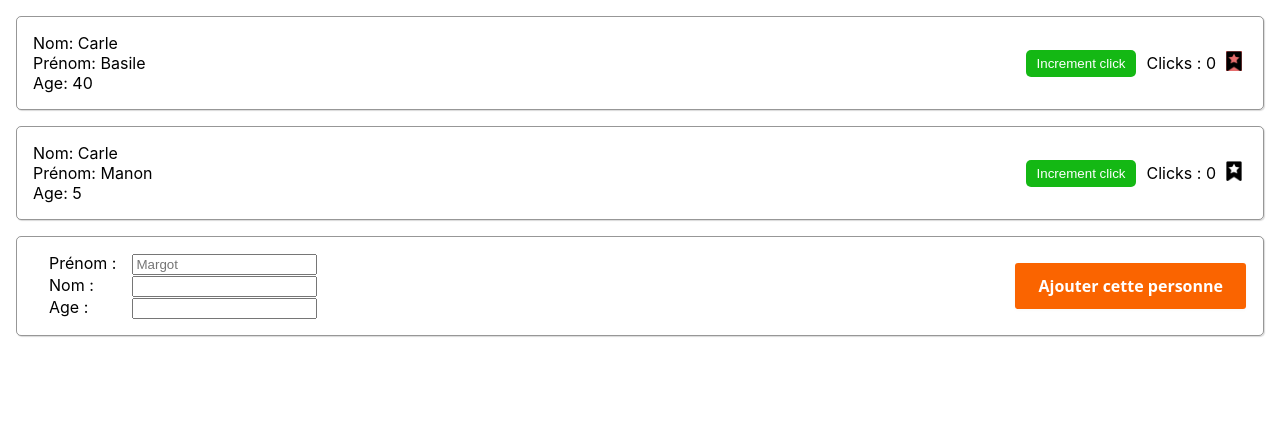
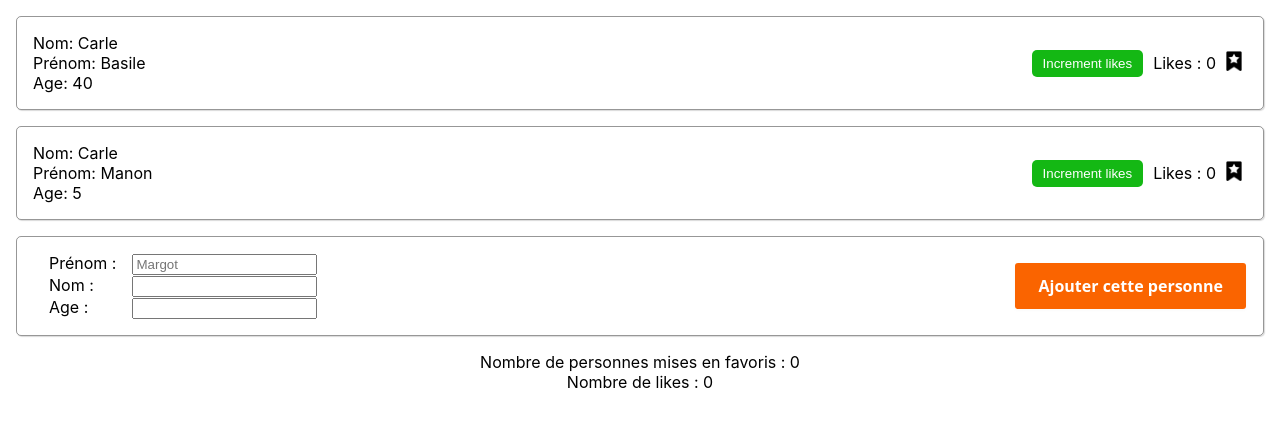
Before and after one commit to bebaile/react-training, a React (Create React App) app in the folder my-app/: page / in a window 1280 px wide. Shown: the top 426 px of the page. Built offline with nearby package versions, Linux system fonts and the light colour scheme.

Commit message:
added rudimentary synthesis on the number of likes and favorites

```diff
--- a/my-app/src/App.css
+++ b/my-app/src/App.css
@@ -1,3 +1,7 @@
+.App {
+  margin: 1rem;
+}
+
 .loading {
   display: flex;
   justify-content: center;
@@ -6,7 +10,7 @@
 }
 
 .coordonees {
-  margin: 1rem;
+  margin: 1rem 0;
   padding: 1rem;
   border: 1px solid rgba(0, 0, 0, 0.408);
   border-radius: 5px;
@@ -37,7 +41,7 @@
 }
 
 .add-person {
-  margin: 1rem;
+  margin: 1rem 0;
   padding: 1rem;
   border: 1px solid rgba(0, 0, 0, 0.408);
   border-radius: 5px;
@@ -124,3 +128,7 @@ label div {
   box-shadow: rgba(0, 0, 0, 0.06) 0 2px 4px;
   transform: translateY(0);
 }
+
+.synthesis {
+  text-align: center;
+}
--- a/my-app/src/App.js
+++ b/my-app/src/App.js
@@ -3,6 +3,7 @@ import personItems from "./data/data.js";
 import DisplayPerson from "./components/DisplayPerson";
 import AddPerson from "./components/AddPerson";
 import "./App.css";
+import Synthesis from "./components/Synthesis.jsx";
 
 function App() {
   const [persons, setPersons] = useState(personItems);
@@ -13,16 +14,26 @@ function App() {
   };
 
   const handleFavorite = (index) => {
-    console.log("coucou");
     const tmpPersons = [...persons];
     tmpPersons[index].favorite = !tmpPersons[index].favorite;
     setPersons(tmpPersons);
   };
 
+  const handleLikes = (index) => {
+    const tmpPersons = [...persons];
+    tmpPersons[index].likes = tmpPersons[index].likes + 1;
+    setPersons(tmpPersons);
+  };
+
   return (
     <div className="App">
-      <DisplayPerson persons={persons} handleFavorite={handleFavorite} />
+      <DisplayPerson
+        persons={persons}
+        handleFavorite={handleFavorite}
+        handleLikes={handleLikes}
+      />
       <AddPerson handleAddPerson={handleAddPerson} />
+      <Synthesis persons={persons} />
     </div>
   );
 }
--- a/my-app/src/components/AddPerson.jsx
+++ b/my-app/src/components/AddPerson.jsx
@@ -17,7 +17,15 @@ const AddPerson = ({ handleAddPerson }) => {
 
   const handleClick = (e) => {
     e.preventDefault();
-    handleAddPerson([{ firstname: firstname, lastname: lastname, age: age }]);
+    handleAddPerson([
+      {
+        firstname: firstname,
+        lastname: lastname,
+        age: age,
+        favorite: false,
+        likes: 0,
+      },
+    ]);
     const refresh = document.querySelectorAll("input");
     for (let i = 0; i < refresh.length; i++) {
       refresh[i].value = "";
--- a/my-app/src/components/DisplayPerson.jsx
+++ b/my-app/src/components/DisplayPerson.jsx
@@ -1,7 +1,7 @@
 import React from "react";
 import Person from "./Person";
 
-const DisplayPerson = ({ persons, handleFavorite }) => {
+const DisplayPerson = ({ persons, handleFavorite, handleLikes }) => {
   return (
     <div>
       {persons.map((person, id) => {
@@ -10,6 +10,7 @@ const DisplayPerson = ({ persons, handleFavorite }) => {
             person={person}
             key={id}
             handleFavorite={() => handleFavorite(id)}
+            handleLikes={() => handleLikes(id)}
           />
         );
       })}
--- a/my-app/src/components/Person.jsx
+++ b/my-app/src/components/Person.jsx
@@ -1,12 +1,12 @@
-import React, { useState } from "react";
+import React from "react";
 import favorite from "../assets/favorite.png";
 
-const Person = ({ person, handleFavorite }) => {
-  const [count, setCount] = useState(0);
+const Person = ({ person, handleFavorite, handleLikes }) => {
+  // const [count, setCount] = useState(0);
 
-  const clickHandler = () => {
-    setCount(count + 1);
-  };
+  // const clickHandler = () => {
+  //   setCount(count + 1);
+  // };
 
   return (
     <div className="coordonees">
@@ -17,15 +17,15 @@ const Person = ({ person, handleFavorite }) => {
       </div>
       <div className="interaction">
         <div>
-          <button className="btn" onClick={clickHandler}>
-            <div>Increment click</div>
+          <button className="btn" onClick={handleLikes}>
+            <div>Increment likes</div>
           </button>
         </div>
-        <div>Clicks : {count}</div>
+        <div>Likes : {person.likes}</div>
         <div className="favorite-div">
           <img
             src={favorite}
-            alt={`favorite-${count}`}
+            alt={`favorite`}
             className={
               person.favorite === false ? "favorite" : "favorite clicked"
             }
--- /dev/null
+++ b/my-app/src/components/Synthesis.jsx
@@ -0,0 +1,20 @@
+import React from "react";
+
+const Synthesis = ({ persons }) => {
+  const favoriteCounter = persons.filter((person) => person.favorite === true)
+    .length;
+
+  const likeCounter = persons.reduce(
+    (acc, currentValue) => acc + currentValue.likes,
+    0
+  );
+
+  return (
+    <div className="synthesis">
+      <div>Nombre de personnes mises en favoris : {favoriteCounter}</div>
+      <div>Nombre de likes : {likeCounter}</div>
+    </div>
+  );
+};
+
+export default Synthesis;
--- a/my-app/src/data/data.js
+++ b/my-app/src/data/data.js
@@ -3,13 +3,15 @@ const personItems = [
     firstname: "Basile",
     lastname: "Carle",
     age: "40",
-    favorite: true,
+    favorite: false,
+    likes: 0,
   },
   {
     firstname: "Manon",
     lastname: "Carle",
     age: "5",
     favorite: false,
+    likes: 0,
   },
 ];
 
```
